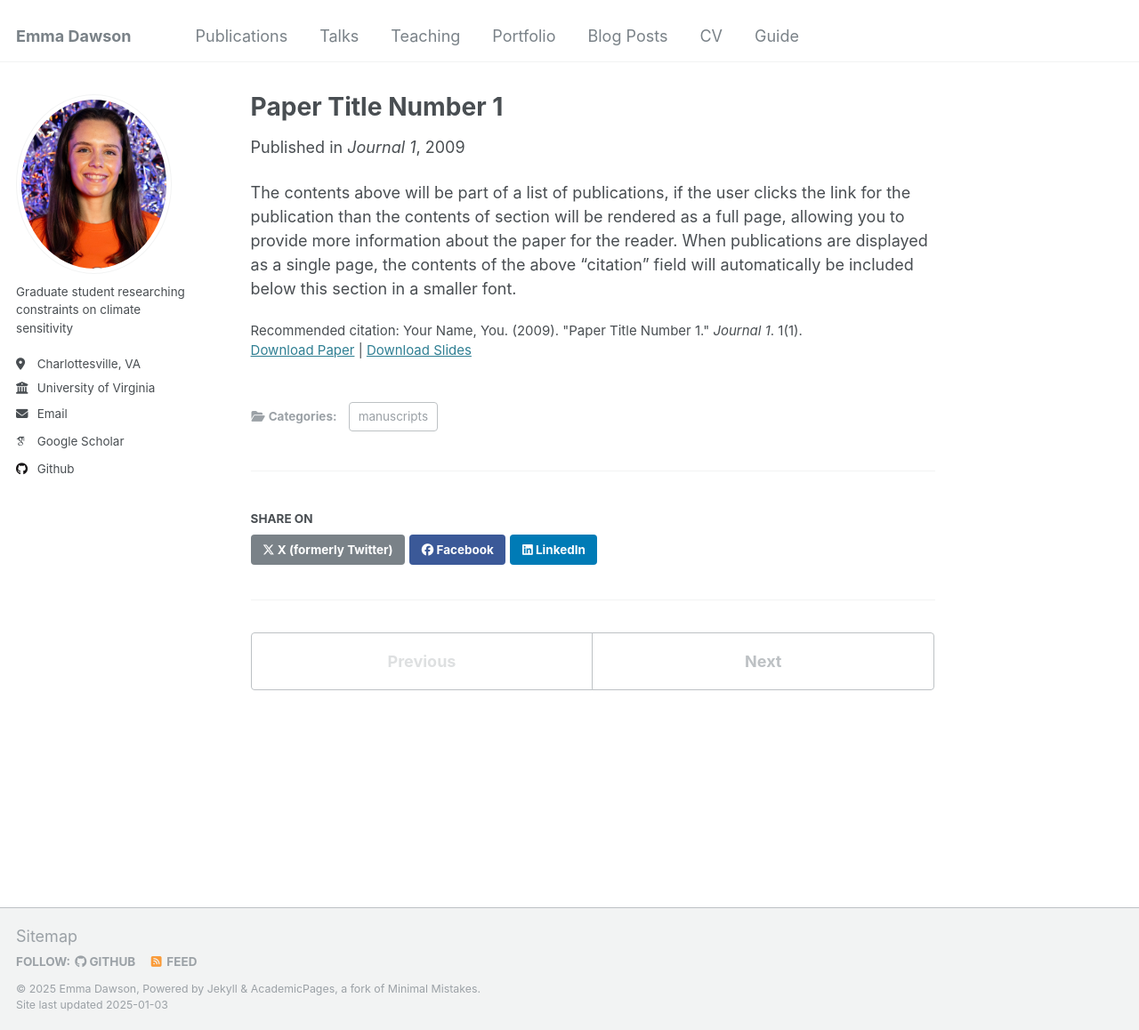
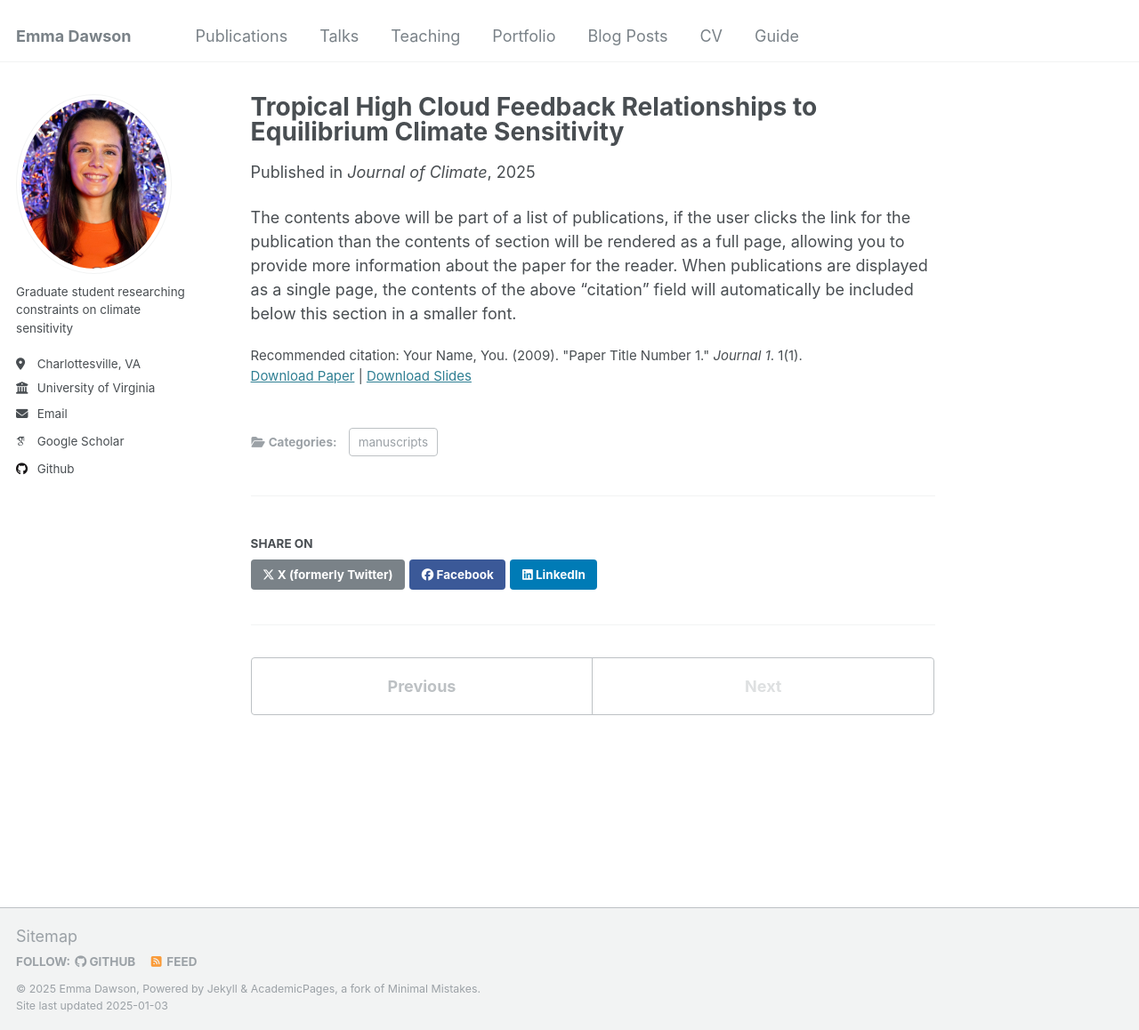
Before and after one commit to Emma-Dawson/Emma-Dawson.github.io, a Jekyll site: the page built from _publications/2009-10-01-paper-title-number-1.md, in a window 1280 px wide and 1158 px high. Shown: the whole window at 89% size. Built offline with Jekyll 4.4.1, drawn with Linux system fonts in a browser that asks for light colours; some web fonts are replaced.

Commit message:
Update 2009-10-01-paper-title-number-1.md

```diff
--- a/_publications/2009-10-01-paper-title-number-1.md
+++ b/_publications/2009-10-01-paper-title-number-1.md
@@ -1,13 +1,13 @@
 ---
-title: "Paper Title Number 1"
+title: "Tropical High Cloud Feedback Relationships to Equilibrium Climate Sensitivity"
 collection: publications
 category: manuscripts
 permalink: /publication/2009-10-01-paper-title-number-1
-excerpt: 'This paper is about the number 1. The number 2 is left for future work.'
-date: 2009-10-01
-venue: 'Journal 1'
-slidesurl: 'http://academicpages.github.io/files/slides1.pdf'
-paperurl: 'http://academicpages.github.io/files/paper1.pdf'
+excerpt: ''
+date: 2025-01-15
+venue: 'Journal of Climate'
+slidesurl: ''
+paperurl: 'https://journals.ametsoc.org/view/journals/clim/38/2/JCLI-D-24-0218.1.xml'
 citation: 'Your Name, You. (2009). &quot;Paper Title Number 1.&quot; <i>Journal 1</i>. 1(1).'
 ---
 
```
